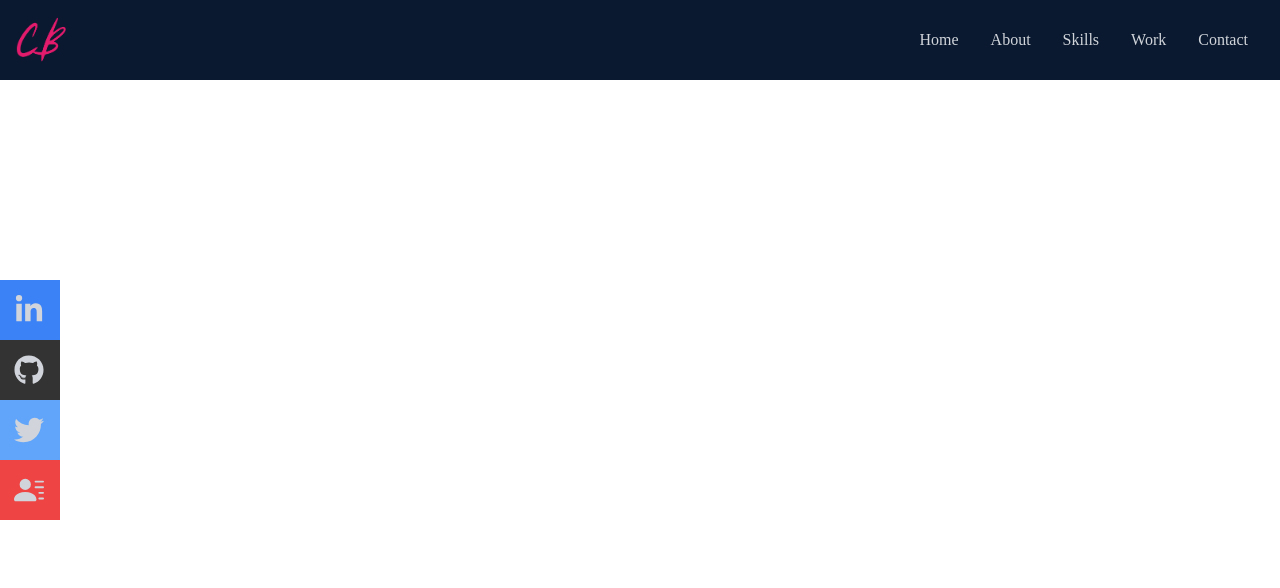
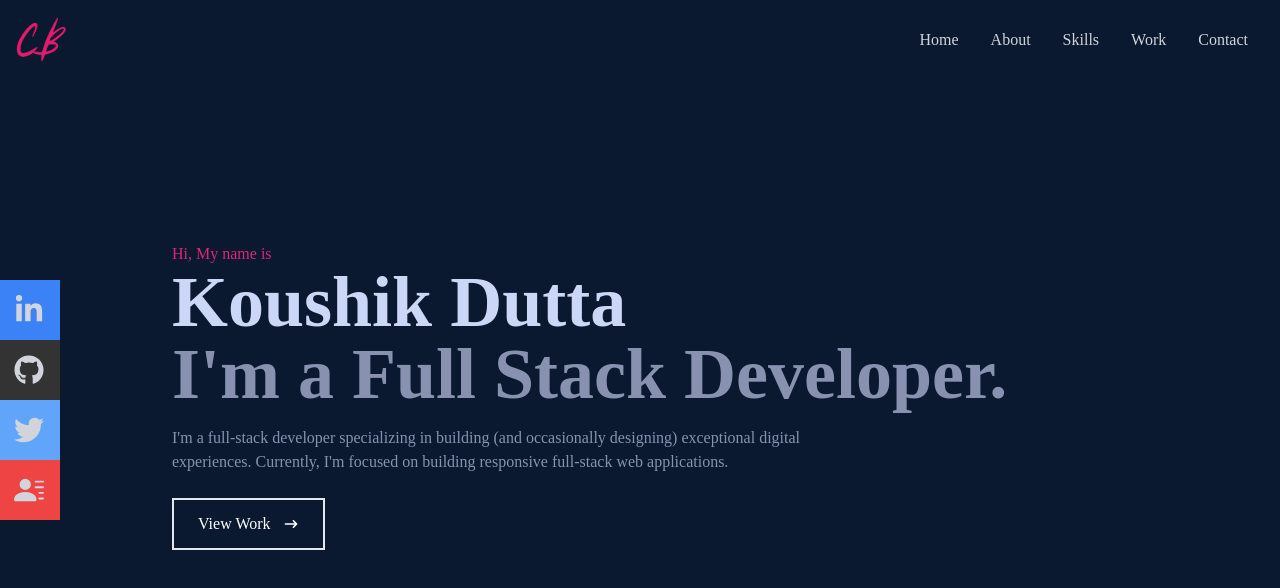
Before and after one commit to iamkoushik1999/React-Portfolio-Tailwind, a React (Create React App) app: page / in a window 1280 px wide. Shown: the top 588 px of the page. Built offline with nearby package versions, Linux system fonts and the light colour scheme.

Commit message:
added Home component

```diff
--- a/src/App.js
+++ b/src/App.js
@@ -1,9 +1,11 @@
 import Navbar from "./components/Navbar";
+import Home from "./components/Home";
 
 function App() {
   return (
     <div>
       <Navbar />
+      <Home />
     </div>
   );
 }
--- /dev/null
+++ b/src/components/Home.js
@@ -0,0 +1,34 @@
+import React from "react";
+import { HiArrowNarrowRight } from "react-icons/hi";
+
+const Home = () => {
+  return (
+    <div name="home" className="w-full h-screen bg-[#0a192f]">
+      {/* Container */}
+      <div className="max-w-[1000px] mx-auto px-8 flex flex-col justify-center h-full">
+        <p className="text-pink-600 ">Hi, My name is </p>
+        <h1 className="text-4xl sm:text-7xl font-bold text-[#ccd6f6]">
+          Koushik Dutta
+        </h1>
+        <h2 className="text-4xl sm:text-7xl font-bold text-[#8892b0]">
+          I'm a Full Stack Developer.
+        </h2>
+        <p className="text-[#8892b0] py-4 max-w-[700px]">
+          I'm a full-stack developer specializing in building (and occasionally
+          designing) exceptional digital experiences. Currently, I'm focused on
+          building responsive full-stack web applications.
+        </p>
+        <div>
+          <button className="text-white group border-2 px-6 py-3 my-2 flex items-center hover:bg-pink-600 hover:border-pink-600">
+            View Work
+            <span className="group-hover:rotate-90 duration-300">
+              <HiArrowNarrowRight className="ml-3" />
+            </span>
+          </button>
+        </div>
+      </div>
+    </div>
+  );
+};
+
+export default Home;
```
